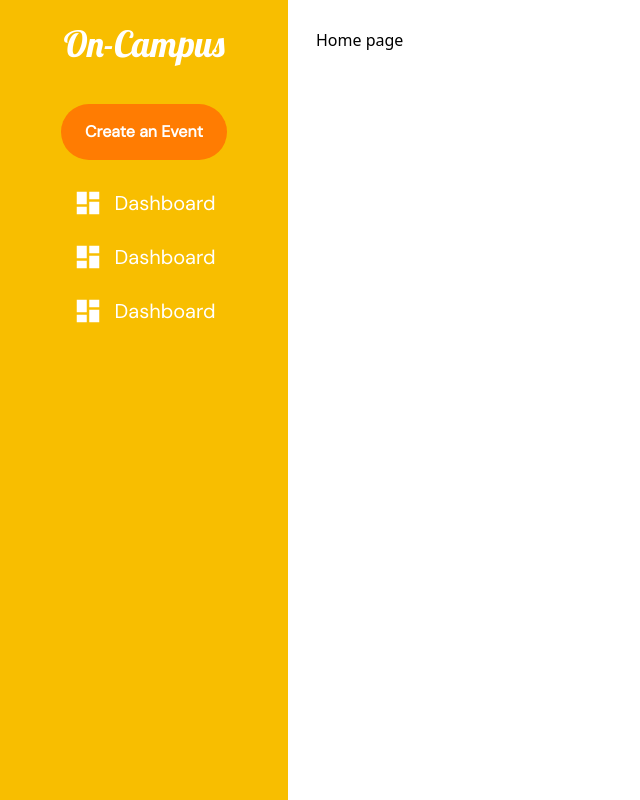
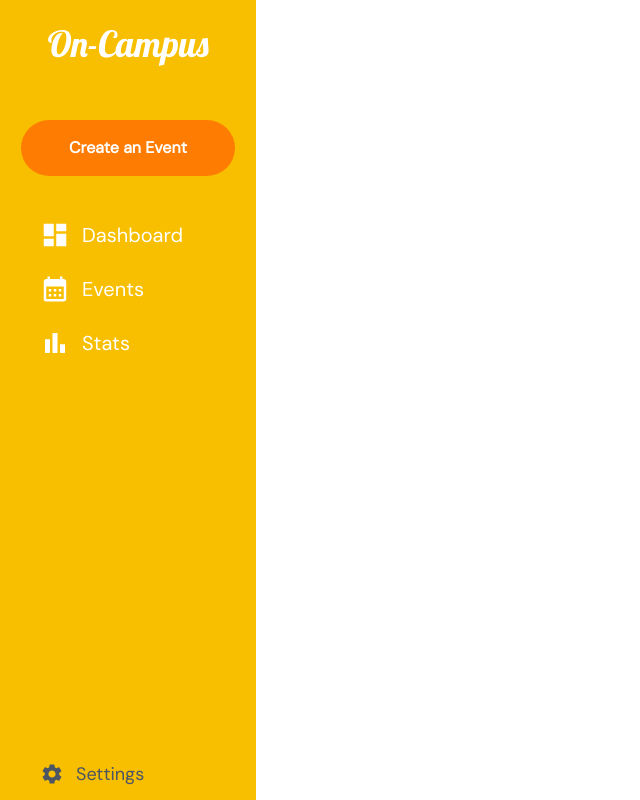
Before and after one commit to On-Campus-MTL/OC-Associations-Nextjs, a Next.js app: page /Layout in a window 1280 px wide. Shown: the whole page, without its empty margins (0-640 px from the left). Built offline with nearby package versions, Linux system fonts and the light colour scheme.

Commit message:
Designed basic cards

```diff
--- a/components/sidebar/Sidebar.js
+++ b/components/sidebar/Sidebar.js
@@ -1,16 +1,20 @@
 import React from "react";
 import Link from "next/link";
-import { Button, ThemeProvider } from "@mui/material";
-import { themeOptions } from "@/utils/theme";
-import SidebarItem from "./SidebarItem";
-import { MdDashboard } from "react-icons/md";
+import {
+  MdDashboard,
+  MdCalendarMonth,
+  MdOutlineBarChart,
+  MdSettings,
+} from "react-icons/md";
 
 const Sidebar = () => {
   return (
     <div className="flex">
       {/* Sidemenu div */}
       <div
-        className={"flex flex-col w-72 h-screen gap-4 items-center bg-primary"}
+        className={
+          "sticky top-0 flex flex-col w-64 h-screen gap-8 items-center bg-primary"
+        }
       >
         {/* Logo */}
         <h1 className={"font-lobster text-4xl text-center text-white py-6"}>
@@ -18,18 +22,55 @@ const Sidebar = () => {
         </h1>
         {/* Create Event Btn */}
         <Link href="">
-          <div className="w-fit px-6 py-4 bg-secondary hover:bg-orange-500 duration-200 text-white font-dmSans font-bold rounded-full">
+          <div className="w-fit px-12 py-4 bg-secondary hover:bg-orange-500 duration-200 text-white font-dmSans font-bold rounded-full">
             Create an Event
           </div>
         </Link>
         {/* Menu List */}
-        <div className="w-full">
-          <SidebarItem />
-          <SidebarItem />
-          <SidebarItem />
+        <div className="w-full h-full flex flex-col justify-between">
+          <div className="h-fit flex flex-col">
+            <Link
+              href="/"
+              className={
+                "font-dmSans w-full px-10 py-3 bg-primary text-white hover:text-secondary text-xl flex flex-row gap-3 items-center rounded-none hover:bg-white "
+              }
+            >
+              <MdDashboard size={30} />
+              Dashboard
+            </Link>
+            <Link
+              href="/events"
+              className={
+                "font-dmSans w-full px-10 py-3 bg-primary text-white hover:text-secondary text-xl flex flex-row gap-3 items-center rounded-none hover:bg-gray-100 "
+              }
+            >
+              <MdCalendarMonth size={30} />
+              Events
+            </Link>
+            <Link
+              href="/analytics"
+              className={
+                "font-dmSans w-full px-10 py-3 bg-primary text-white hover:text-secondary text-xl flex flex-row gap-3 items-center rounded-none hover:bg-gray-100 "
+              }
+            >
+              <MdOutlineBarChart size={30} />
+              Stats
+            </Link>
+          </div>
+
+          <div>
+            <Link
+              href="/settings"
+              className={
+                "font-dmSans w-full px-10 py-3 bg-primary text-gray-600 text-lg flex flex-row gap-3 items-center rounded-none hover:bg-gray-100 "
+              }
+            >
+              <MdSettings size={24} />
+              Settings
+            </Link>
+          </div>
         </div>
       </div>
-      <div className="p-7">Home page</div>
     </div>
   );
 };
--- a/components/sidebar/SidebarItem.js
+++ b/components/sidebar/SidebarItem.js
@@ -7,7 +7,7 @@ const SidebarItem = () => {
     <Link
       href=""
       className={
-        "font-dmSans w-full px-6 py-3 bg-primary text-white hover:text-secondary justify-center text-xl flex flex-row gap-3 items-center rounded-none hover:bg-white "
+        "font-dmSans w-full px-10 py-3 bg-primary text-white hover:text-secondary text-xl flex flex-row gap-3 items-center rounded-none hover:bg-white "
       }
     >
       <MdDashboard size={30} />
--- a/package.json
+++ b/package.json
@@ -12,17 +12,19 @@
     "@emotion/react": "^11.11.0",
     "@emotion/styled": "^11.11.0",
     "@mui/material": "^5.13.3",
-    "eslint": "8.41.0",
     "eslint-config-next": "13.4.4",
     "next": "13.4.4",
     "react": "18.2.0",
     "react-dom": "18.2.0",
     "react-icons": "^4.9.0",
-    "react-pro-sidebar": "^1.1.0-alpha.1"
+    "react-pro-sidebar": "^1.1.0-alpha.1",
+    "rsuite": "^5.35.1"
   },
   "devDependencies": {
     "autoprefixer": "^10.4.14",
+    "eslint": "^8.7.0",
     "postcss": "^8.4.24",
+    "prettier": "^2.5.1",
     "tailwindcss": "^3.3.2"
   }
 }
--- a/pages/Layout.js
+++ b/pages/Layout.js
@@ -1,12 +1,14 @@
-import React from 'react';
-import Sidebar from '../components/sidebar/Sidebar';
-import ProSidebar from '@/components/sidebar/ProSidebar';
+import React from "react";
+import Sidebar from "../components/sidebar/Sidebar";
+import ProSidebar from "@/components/sidebar/ProSidebar";
+import EventCard from "@/components/EventCard";
 
 const Layout = ({ children }) => {
   return (
-    <main className='flex flex-row w-full hit'>
+    <main className="flex flex-row w-full hit">
       <Sidebar />
-      <div>{children}</div>
+      <div className="px-16 py-8 w-full max-h-full">{children}</div>
+      {/* <EventCard /> */}
     </main>
   );
 };
--- /dev/null
+++ b/pages/analytics.js
@@ -0,0 +1,12 @@
+import { Inter } from 'next/font/google'
+import React from 'react';
+import Layout from '@/pages/layout';
+
+export default function Analytics() {
+  return (
+  <Layout>
+    <h1>Welcome to Analytics</h1>
+    {/* Rest of the page content */}
+  </Layout>
+    )
+}
--- /dev/null
+++ b/pages/events.js
@@ -0,0 +1,12 @@
+import { Inter } from 'next/font/google'
+import React from 'react';
+import Layout from '@/pages/layout';
+
+export default function Events() {
+  return (
+  <Layout>
+    <h1>Welcome to Events</h1>
+    {/* Rest of the page content */}
+  </Layout>
+    )
+}
--- a/pages/index.js
+++ b/pages/index.js
@@ -1,14 +1,35 @@
-import { Inter } from 'next/font/google'
-import React from 'react';
-import Layout from '@/pages/Layout';
-
-const inter = Inter({ subsets: ['latin'] })
+import { Inter } from "next/font/google";
+import React from "react";
+import Layout from "@/pages/layout";
+import EventCard from "@/components/EventCard";
 
 export default function Home() {
   return (
-  <Layout>
-    <h1>Welcome to my website</h1>
-    {/* Rest of the page content */}
-  </Layout>
-    )
+    <Layout>
+      <div className="flex flex-col justify-start w-full h-full gap-4">
+        <div className="flex flex-row w-full gap-4">
+          <div className="flex flex-col gap-4">
+            <h1 className="font-dmSans text-xl text-gray-500 font-medium">
+              Welcome back IEEE Concordia,
+            </h1>
+            <div className="bg-gray-300 w-96 h-80 rounded-2xl text-lg text-white">
+              Quick stats
+            </div>
+          </div>
+          <div className="bg-green-400 w-full rounded-2xl"></div>
+        </div>
+
+        <div className="h-full flex flex-col justify-start gap-2 font-dmSans text-xl text-gray-500">
+          Upcoming Events
+          <div className="flex flex-row gap-4">
+            <EventCard />
+            <EventCard />
+            <EventCard />
+          </div>
+        </div>
+      </div>
+
+      {/* Rest of the page content */}
+    </Layout>
+  );
 }
--- /dev/null
+++ b/pages/settings.js
@@ -0,0 +1,12 @@
+import { Inter } from 'next/font/google'
+import React from 'react';
+import Layout from '@/pages/layout';
+
+export default function Settings() {
+  return (
+  <Layout>
+    <h1>Welcome to Settings</h1>
+    {/* Rest of the page content */}
+  </Layout>
+    )
+}
```
Also changed, not shown: components/EventCard.jsx (added, +43 -0 lines), public/Image.png (added), 1 other file (tests, documents, lock files or other folders).
